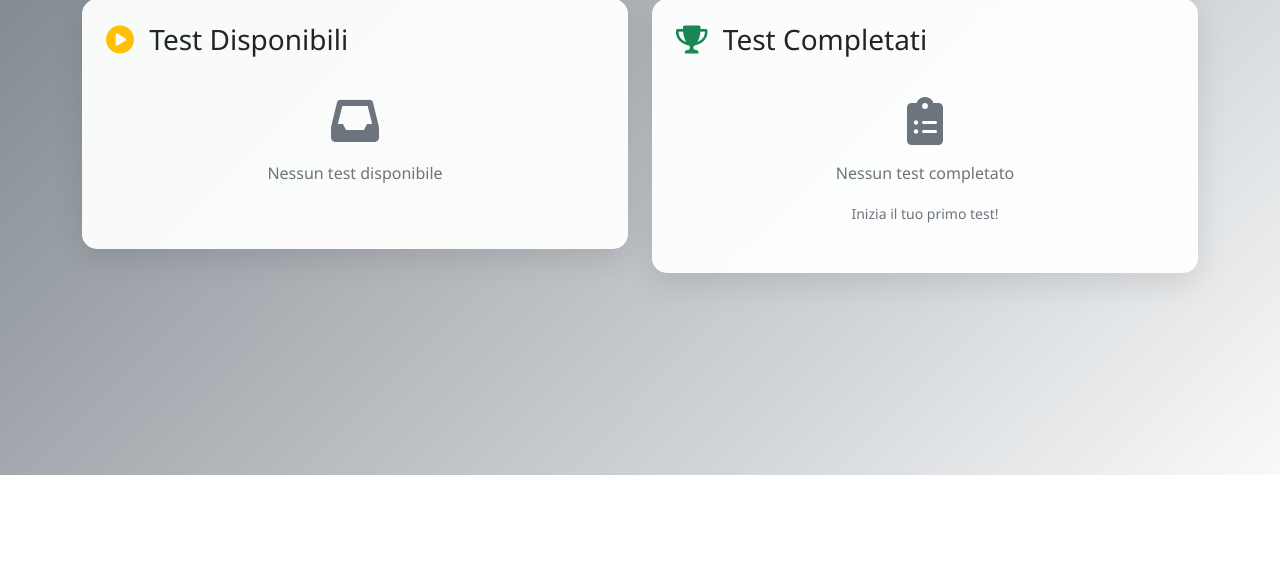
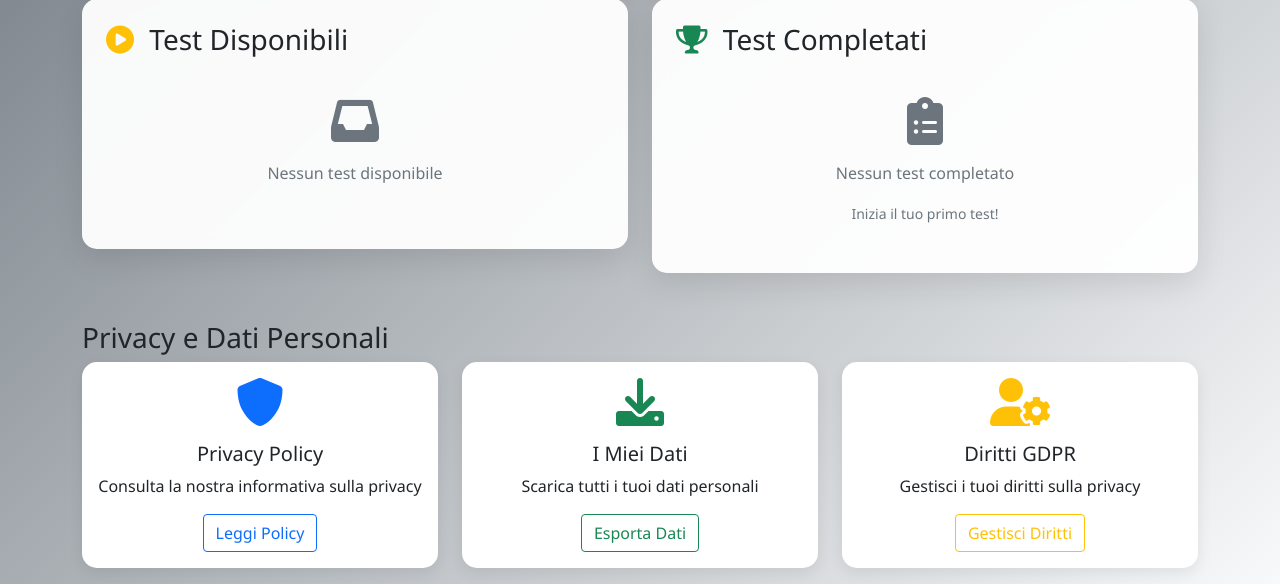
Before and after one commit to matteo-farinelli/azure-deploy, a Flask app: template templates/dashboard.html in a window 1280 px wide. Shown: the part 349-933 px from the top of the page. Before the commit the page ends 824 px from the top, so only its background shows below. Run offline with Flask 3, Linux system fonts and the light colour scheme; the template is opened without the code that fills it, so the values that code supplies are empty.

Commit message:
Update dashboard.html

```diff
--- a/templates/dashboard.html
+++ b/templates/dashboard.html
@@ -188,6 +188,52 @@
             </div>
         </div>
     </div>
+<div class="row mt-4">
+    <div class="col-12">
+        <h3>Privacy e Dati Personali</h3>
+        <div class="row">
+            <div class="col-md-4 mb-3">
+                <div class="card h-100">
+                    <div class="card-body text-center">
+                        <i class="fas fa-shield-alt fa-3x text-primary mb-3"></i>
+                        <h5 class="card-title">Privacy Policy</h5>
+                        <p class="card-text">Consulta la nostra informativa sulla privacy</p>
+                        <a href="{{ url_for('privacy_policy') }}" class="btn btn-outline-primary">
+                            Leggi Policy
+                        </a>
+                    </div>
+                </div>
+            </div>
+
+            <div class="col-md-4 mb-3">
+                <div class="card h-100">
+                    <div class="card-body text-center">
+                        <i class="fas fa-download fa-3x text-success mb-3"></i>
+                        <h5 class="card-title">I Miei Dati</h5>
+                        <p class="card-text">Scarica tutti i tuoi dati personali</p>
+                        <a href="{{ url_for('data_export') }}" class="btn btn-outline-success">
+                            Esporta Dati
+                        </a>
+                    </div>
+                </div>
+            </div>
+
+            <div class="col-md-4 mb-3">
+                <div class="card h-100">
+                    <div class="card-body text-center">
+                        <i class="fas fa-user-cog fa-3x text-warning mb-3"></i>
+                        <h5 class="card-title">Diritti GDPR</h5>
+                        <p class="card-text">Gestisci i tuoi diritti sulla privacy</p>
+                        <a href="{{ url_for('gdpr_requests') }}" class="btn btn-outline-warning">
+                            Gestisci Diritti
+                        </a>
+                    </div>
+                </div>
+            </div>
+        </div>
+    </div>
+</div>
+
 <script>
 function confirmStartTest(testName) {
     return confirm('Sei sicuro di voler iniziare il test "' + testName + '"?\n\nATTENZIONE: Potrai completarlo UNA SOLA VOLTA.');
```
